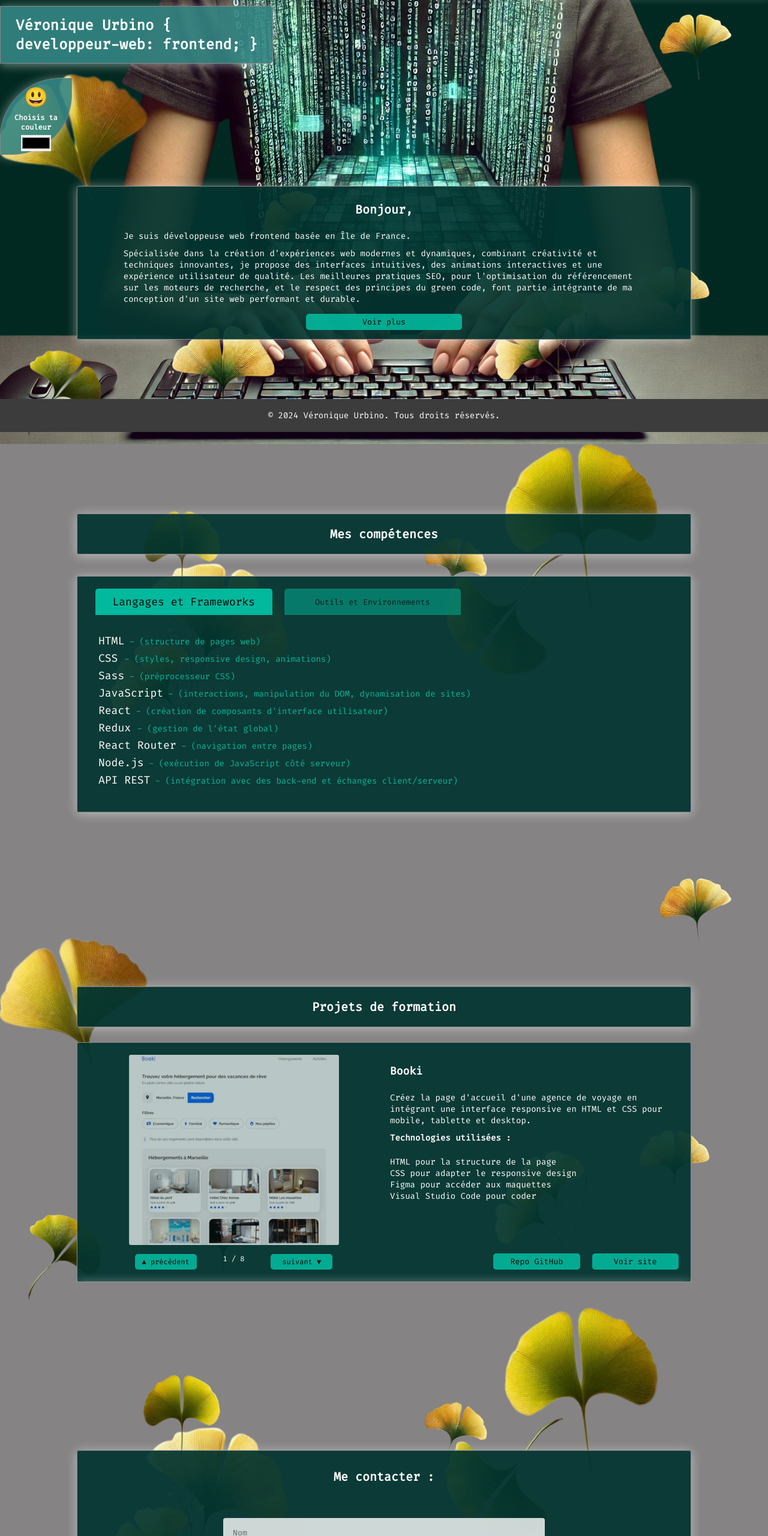
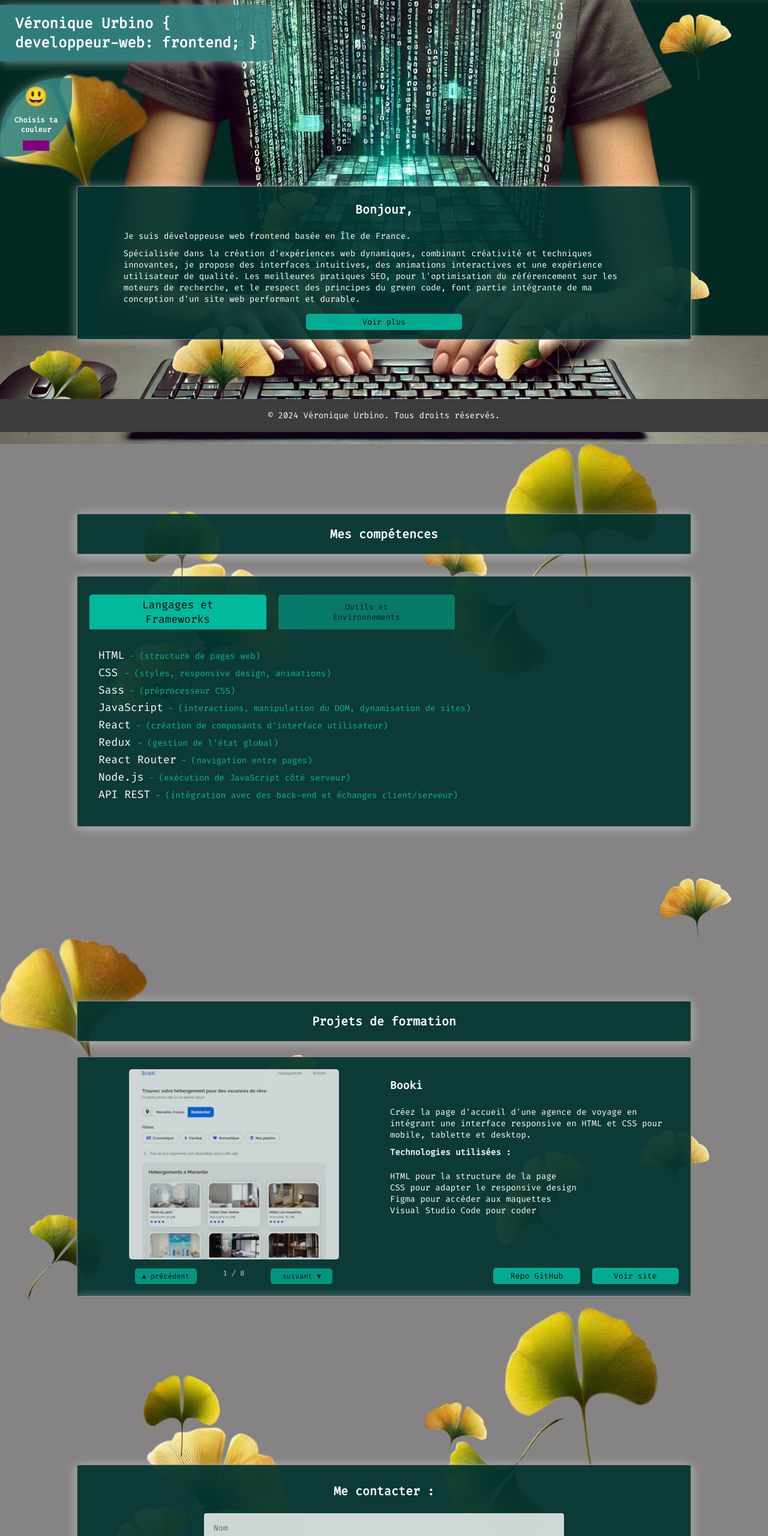
Before and after one commit to Vro2000/portefolio, a plain HTML site: page index.html in a window 1280 px wide. Shown: the part 80-2640 px from the top of the page at 60% size. Drawn offline with Linux system fonts and the light colour scheme.

Commit message:
version de présentation

```diff
--- a/index.html
+++ b/index.html
@@ -2,21 +2,37 @@
 <html lang="fr">
 
 <head>
-  <meta charset="UTF-8" >
-  <meta name="viewport" content="width=device-width, initial-scale=1.0" >
-  <meta name="description" content="Portfolio de Véronique Urbino, développeuse spécialisée en intégration web et design front-end. Découvrez mes projets et compétences techniques." >
-  <link rel="icon" href="../images/favicon.ico" type="image/x-icon" >
-  <link rel="preconnect" href="https://fonts.googleapis.com" >
-  <link rel="preconnect" href="https://fonts.gstatic.com" crossorigin >
+  <meta charset="UTF-8">
+  <meta name="viewport" content="width=device-width, initial-scale=1.0">
+  <meta name="description" content="Portfolio de Véronique Urbino, développeuse spécialisée en intégration web et design front-end. Découvrez mes projets et compétences techniques.">
+  <link rel="icon" href="images/favicon.ico" type="image/x-icon">
+  <link rel="preconnect" href="https://fonts.googleapis.com">
+  <link rel="preconnect" href="https://fonts.gstatic.com" crossorigin>
 
-  <link rel="preload" href="images/fond-developpeur-1792x1024.webp" as="image" media="(min-width: 769px)" >
-  <link rel="preload" href="images/fond-developpeur-1024x585.webp" as="image" media="(max-width: 768px)" >
-  <link rel="preload" href="images/fond-developpeur-640x366.webp" as="image" media="(max-width: 480px)" >
+  <!-- Preload images -->
+  <link rel="preload" href="images/fond-developpeur-1792x1024.webp" as="image" media="(min-width: 769px)">
+  <link rel="preload" href="images/fond-developpeur-1024x585.webp" as="image" media="(max-width: 768px)">
+  <link rel="preload" href="images/fond-developpeur-640x366.webp" as="image" media="(max-width: 480px)">
 
-  <link href="https://fonts.googleapis.com/css2?family=Fira+Code:wght@400&display=swap" rel="stylesheet" >
-  <link rel="stylesheet" href="styles.css" >
-  <title>Portefolio Véronique Urbino</title>
+  <!-- Google Fonts -->
+  <link href="https://fonts.googleapis.com/css2?family=Fira+Code:wght@400&display=swap" rel="stylesheet">
+  <link rel="stylesheet" href="styles.css">
+  <title>Portfolio Véronique Urbino</title>
 
+  <!-- Open Graph -->
+  <meta property="og:title" content="Portfolio Véronique Urbino">
+  <meta property="og:description" content="Développeuse spécialisée en intégration web et design front-end. Découvrez mes projets et compétences techniques.">
+  <meta property="og:image" content="images/fond-developpeur-1200x636.webp">
+  <meta property="og:image:width" content="1200">
+  <meta property="og:image:height" content="636">
+  <meta property="og:url" content="https://veronique-urbino-portefolio.netlify.app">
+  <meta property="og:type" content="website">
+
+  <!-- Twitter -->
+  <meta name="twitter:card" content="summary_large_image">
+  <meta name="twitter:title" content="Portfolio Véronique Urbino">
+  <meta name="twitter:description" content="Développeuse spécialisée en intégration web et design front-end. Découvrez mes projets et compétences techniques.">
+  <meta name="twitter:image" content="images/fond-developpeur-1200x636.webp">
 </head>
 
 <body>
@@ -32,27 +48,24 @@
 
     <div class="logo-nom">
       <h1>
-        <a href="#home">Véronique Urbino {<br />developpeur-web: frontend; }</a>
+        <a href="#home">Véronique Urbino {<br >developpeur-web: frontend; }</a>
       </h1>
     </div>
 
-    <!-- change le background-color de class .fond via JavaScript -->
     <div class="color-picker">
       <p id="emoji">😃</p>
       <label for="background-color-picker">
         Choisis ta couleur
       </label>
-      <input type="color" id="background-color-picker" name="background-color-picker" />
+      <input type="color" id="background-color-picker" name="background-color-picker" >
     </div>
   </header>
-
 
   <main>
     <div class="parallax-container fond"></div>
     <div class="parallax-container medium"></div>
     <div class="parallax-container fast"></div>
     <div class="parallax-container contenu" id="home">
-
 
       <section class="a-propos encadre" id="aboutID">
         <div>
@@ -61,7 +74,7 @@
             Je suis développeuse web frontend basée en Île de France.
           </p>
           <p>
-            Spécialisée dans la création d'expériences web modernes et dynamiques, combinant créativité et
+            Spécialisée dans la création d'expériences web dynamiques, combinant créativité et
             techniques innovantes, je propose des interfaces intuitives, des animations interactives et une
             expérience utilisateur de qualité. Les meilleures pratiques SEO, pour l'optimisation du référencement
             sur les moteurs de recherche, et le respect des principes du green code, font partie intégrante de
@@ -88,16 +101,14 @@
         </div>
       </div>
 
-
       <section class="competences" id="competencesID">
 
           <h2 class="encadre">Mes compétences</h2>
 
-        <!-- Bloc Compétences avec Onglets -->
         <div class="competences-container encadre">
           <div class="onglet-container">
-            <button class="onglet-link active" onclick="openOnglet(event, 'langages')">Langages et Frameworks</button>
-            <button class="onglet-link" onclick="openOnglet(event, 'outils')">Outils et Environnements</button>
+            <button class="onglet-button active" data-onglet="langages">Langages et <br>Frameworks</button>
+            <button class="onglet-button" data-onglet="outils">Outils et <br>Environnements</button>
           </div>
 
           <div id="langages" class="onglet-content">
@@ -131,37 +142,25 @@
         </div>
       </section>
 
-
-
-
-
       <section class="projets" id="projetsID">
-        <h2 class="encadre" >Projets de formation</h2>
-
+          <h2 class="encadre" >Projets de formation</h2>
         <div class="carousel">
           <div id="projets-container" class="carousel-container"></div>
         </div>
       </section>
 
-
-
-
       <section class="contact encadre" id="contactID">
         <h2>Me contacter :</h2>
 
         <form name="contact" method="POST" data-netlify="true">
-
           <label for="name" class="label-hidden">Nom</label>
           <input type="text" id="name" name="name" placeholder="Nom" required>
-
           <label for="email" class="label-hidden">Email</label>
           <input type="email" id="email" name="email" placeholder="Email" required>
-
           <label for="message" class="label-hidden">Votre message</label>
           <textarea id="message" name="message" placeholder="Votre message" required></textarea>
-
           <button type="submit">Envoyer</button>
-      </form>
+        </form>
 
       </section>
 
@@ -176,8 +175,6 @@
 
     </div>
 
-
-
   </main>
 
   <footer>
--- a/script.js
+++ b/script.js
@@ -1,14 +1,11 @@
 // gestion des parallaxes _________________________________
 window.addEventListener('scroll', function () {
   const scrollY = window.scrollY;
-
   const medium = document.querySelector('.medium');
   const fast = document.querySelector('.fast');
-  // const contenu = document.querySelector('.contenu');
-  // Modifier la vitesse
+  // pour modifier la vitesse
   medium.style.transform = `translateY(${scrollY * 0.8}px)`; // Moyen
   fast.style.transform = `translateY(${scrollY * 0.4}px)`; // Rapide
-  // contenu.style.transform = `translateY(${scrollY * 0.7}px)`; // Contenu (technologies + projets)
 });
 
 // color picker ___________________________________________
@@ -19,67 +16,68 @@ colorPicker.addEventListener('input', function () {
   fond.style.backgroundColor = this.value;
 });
 
+document.querySelector('.color-picker input').value = "#800080" ;
+
 // Modale 'voir plus' _____________________________________________
 
-// Ouvre la modale quand on clique sur "Voir plus"
+const modal = document.getElementById('modal');
+
 document.getElementById('voir-plus').addEventListener('click', function (event) {
-  event.stopPropagation(); // Empêche la propagation pour éviter de déclencher la fermeture
-  const modal = document.getElementById('modal');
+  event.stopPropagation();
   modal.style.display = 'flex'; // Affiche la modale
 });
 
-// Ferme la modale quand on clique sur la croix
 document.querySelector('.close').addEventListener('click', function () {
-  const modal = document.getElementById('modal');
-  modal.style.display = 'none';
+  modal.style.display = 'none'; // Ferme la modale quand on clique sur la croix
 });
 
-// Empêche les clics à l'intérieur de la modale de fermer la modale
-document.getElementById('modal').addEventListener('click', function (event) {
-  event.stopPropagation();
+modal.addEventListener('click', function (event) {
+  event.stopPropagation(); // Empêche les clics à l'intérieur de la modale de fermer la modale
 });
 
-// Ferme la modale si on clique en dehors de la modale
 window.addEventListener('click', function () {
-  const modal = document.getElementById('modal');
-  modal.style.display = 'none';
+  modal.style.display = 'none'; // Ferme la modale si on clique en dehors de la modale
 });
 
 // Ferme la modale si on scroll au-delà d'une certaine hauteur
 window.addEventListener('scroll', function () {
-  const modal = document.getElementById('modal');
-  const scrollPosition = window.scrollY || document.documentElement.scrollTop;
+  const scrollPosition = window.scrollY;
 
-  if (scrollPosition > 700) {
+  if (modal.style.display === 'flex' && scrollPosition > 700) {
     modal.style.display = 'none';
   }
 });
 
-
 // collapse containers ___________________________________
 
-// Fonction pour basculer entre les onglets
 function openOnglet(evt, ongletName) {
-  // Masquer tous les contenus d'onglets
+
+  const ongletButtons = document.querySelectorAll('.onglet-button');
+  ongletButtons.forEach((button) => {
+    button.classList.remove('active'); // Retire la classe 'active' de tous les liens d'onglets
+  });
+
   const ongletContents = document.querySelectorAll('.onglet-content');
   ongletContents.forEach((content) => {
-    content.style.display = 'none';
+    content.style.display = 'none';   // Masque tous les contenus d'onglets
   });
 
-  // Retirer la classe 'active' de tous les liens d'onglets
-  const ongletLinks = document.querySelectorAll('.onglet-link');
-  ongletLinks.forEach((link) => {
-    link.classList.remove('active');
+   evt.currentTarget.classList.add('active');  // Ajoute la classe 'active' au bouton cliqué
+   document.getElementById(ongletName).style.display = 'flex';// Affiche le contenu de l'onglet sélectionné
+}
+
+  //  récupérer les data attributs de l'onglet cliqué
+document.addEventListener('DOMContentLoaded', function () {
+  const ongletButtons = document.querySelectorAll('.onglet-button');
+
+  ongletButtons.forEach((button) => {
+    button.addEventListener('click', function (event) {
+      const ongletName = button.getAttribute('data-onglet');
+      openOnglet(event, ongletName);
+    });
   });
 
-  // Afficher le contenu de l'onglet sélectionné et ajouter 'active' au bouton
-  document.getElementById(ongletName).style.display = 'flex';
-  evt.currentTarget.classList.add('active');
-}
-
-// Initialisation pour afficher le premier onglet
-document.addEventListener('DOMContentLoaded', function () {
-  document.querySelector('.onglet-link.active').click();
+  document.querySelector('.onglet-button.active').click(); // click automatique pour le premier onglet
 });
 
 
@@ -89,10 +87,11 @@ document.addEventListener('DOMContentLoaded', function () {
 
 fetch('projets.json')
   .then((response) => response.json())
-  .then((projets) => {
+  .then((projetsTab) => {
     const projetsContainer = document.getElementById('projets-container');
+    const totalProjets = projetsTab.length;
     let currentIndex = 0;
-    const totalProjets = projets.length;
+
 
     // Mise à jour du compteur du carousel
     const updateCounter = () => {
@@ -102,7 +101,7 @@ fetch('projets.json')
     };
 
     // Affichage des projets
-    projets.forEach((projet) => {
+    projetsTab.forEach((projet) => {
       const projetDiv = document.createElement('div');
       projetDiv.classList.add('projet-item', 'encadre');
 
@@ -118,11 +117,7 @@ fetch('projets.json')
       // Vérifie si le lien de l'image existe
       let imageHTML = '';
       if (projet['img-site'] !== null) {
-        imageHTML = `
-          <div class="image-container">
-            <img src="${projet['img-site']}" alt="${projet.alt}">
-            <div class="image-overlay"></div>
-          </div>`;
+        imageHTML = `<img src="${projet['img-site']}" alt="${projet.alt}">`;
       } else {
         imageHTML = `<p>(Image non disponible)</p>`;
       }
@@ -150,15 +145,14 @@ fetch('projets.json')
       projetsContainer.appendChild(projetDiv);
     });
 
-    // Initialisation du compteur
-    updateCounter();
+    updateCounter();     // Initialisation du compteur
 
     // Gestion des boutons de navigation
     const nextButtons = document.querySelectorAll('.nextButton');
     const prevButtons = document.querySelectorAll('.prevButton');
 
     // Fonction pour afficher le projet en fonction de l'index
-    const EditProjet = (index) => {
+    const afficheProjet = (index) => {
       projetsContainer.scrollTop = projetsContainer.offsetHeight * index;
       updateCounter();
     };
@@ -167,7 +161,7 @@ fetch('projets.json')
     nextButtons.forEach((button) => {
       button.addEventListener('click', () => {
         currentIndex = (currentIndex + 1) % totalProjets; // Boucle au début après le dernier projet
-        EditProjet(currentIndex);
+        afficheProjet(currentIndex);
       });
     });
 
@@ -175,7 +169,7 @@ fetch('projets.json')
     prevButtons.forEach((button) => {
       button.addEventListener('click', () => {
         currentIndex = (currentIndex - 1 + totalProjets) % totalProjets; // Boucle à la fin après le premier projet
-        EditProjet(currentIndex);
+        afficheProjet(currentIndex);
       });
     });
   });
--- a/styles.css
+++ b/styles.css
@@ -5,7 +5,7 @@
 	--fond-color: rgb(2, 41, 33);
 	--encadre-back: rgba(3, 53, 48, 0.92);
 	--radius-back: rgba(53, 135, 132, 0.9);
-	--button-back: #02b89d; /*#2d9b8b*/
+	--button-back: #02b89d;
 	--button-hover-back: #ebc428;
 	--titre-active: #bb48b3;
 	--footer-back: rgb(60, 60, 60);
@@ -113,28 +113,22 @@ header {
 	display: flex;
 	flex-direction: column;
 	padding-top: 10px;
-	pointer-events: none; /* les clicks passent au travers*/
 }
-.logo-nom, nav, .color-picker {
-	pointer-events: auto; /* les clicks sont réactivés*/
+.logo-nom, nav {
 	box-shadow: var(--box-shadow);
-	border: var(--border-shadow);
-	border-radius: 3px;
+	background-color: var(--radius-back);
+	white-space: nowrap;
 }
 .logo-nom {
 	border-radius: 0 5px 5px 0;
-	background-color: var(--radius-back);
 	width: max-content;
 	padding: 5px 25px 15px 25px;
-	white-space: nowrap;
-	pointer-events: auto; /* les clicks sont réactivés*/
 }
 .logo-nom a {
 	font-size: inherit;	/* hérite de la taille de h1*/
 }
 nav {
 	align-self: flex-end;
-	background-color: var(--radius-back);
 	border-radius: 5px 0px 0px 5px;
 	padding: 5px 25px 0px 25px;
 	margin-bottom: 20px;
@@ -152,12 +146,14 @@ nav ul {
 	display: flex;
 	flex-direction: column;
 	text-align: center;
+	align-items: center;
 	width: 120px;
 	margin-top: 200px;
-	align-items: center;
 	padding: 5px 5px;
 	background-color: var(--radius-back);
 	border-radius: 100px 0px;
+	box-shadow: var(--box-shadow);
+	gap: 5px;
 }
 .color-picker label {
 	display: flex;
@@ -165,8 +161,8 @@ nav ul {
 	font-size: 12px;
 }
 .color-picker input {
-	margin-top: 5px;
 	padding: 0;	/* Retire le padding par défaut*/
+	background: none; /*supprime effet de bordure sur chrome*/
 	cursor: pointer;
 }
 .color-picker input:hover {
@@ -218,9 +214,8 @@ section {
 	margin-left: auto;
 	margin-right: auto;
 	margin-top: 280px;
-	display: flex;
 	width: 80%;
-	scroll-margin-top: 278px; /* Ajoute une marge pour compenser la hauteur du header (liens nav). */
+	scroll-margin-top: 278px; /* marge pour compenser la hauteur du header (liens nav). */
 }
 .a-propos {
 	margin-top: 390px;
@@ -267,22 +262,16 @@ section {
 	display: flex;
 	margin-bottom: 15px;
 }
-.onglet-link {
-	padding: 10px 20px;
+.onglet-button {
 	cursor: pointer;
 	border-radius: 5px 5px 0 0;
-	margin: 0 10px;
-	background-color: var(--button-back);
+	margin-right: 20px;
 	opacity: 0.5;
 	transition: background-color 0.3s ease;
 }
-.onglet-link.active {
-	background-color: var(--button-back);
+.onglet-button.active {
 	opacity: 1;
 	font-size: 18px;
-}
-.onglet-link:hover {
-	background-color: var(--button-hover-back);
 }
 .onglet-content {
 	display: none;
@@ -295,8 +284,6 @@ section {
 .onglet-content span{
 	font-size: 18px;
 	color: white;
-	text-shadow: #f6d85e;
-
 }
 #outils {
 	margin-left: 31%;
@@ -305,20 +292,18 @@ section {
 /*--------------------------------
   Section Projets
 --------------------------------*/
-/* Conteneur principal des projets */
-.projets {
+	.projets {
 	display: flex;
 	flex-direction: column;
 	gap: 0.5rem;
   }
-  /* Conteneur du carousel */
   .carousel {
 	position: relative;
 	display: flex;
-	flex-direction: column; /* Dispose le carousel en colonne pour le défilement vertical */
+	flex-direction: column; /* colonne pour le défilement vertical */
 	align-items: center;
 	width: 100%;
-	height: 400px; /* Hauteur définie pour afficher un projet à la fois */
+	height: 400px; /* Hauteur pour un projet à la fois */
   }
   .carousel-container {
 	width: 100%;
@@ -328,7 +313,7 @@ section {
 	scroll-behavior: smooth;
   }
   .projet-item {
-	min-height: 100%; /* Prend toute la hauteur visible de carousel */
+	min-height: 100%;
 	display: flex;
 	gap: 20px;
   }
@@ -338,36 +323,17 @@ section {
 	justify-content: center;
 	align-items: center;
 	flex-direction: column;
+	opacity: 0.8;
+  }
+  .content-image img{
+	border-radius: 5px;
   }
   .content-text {
 	flex: 1;
 	display: flex;
 	flex-direction: column;
   }
-
-  /* Styles pour l'overlay sur image */
-  .image-container {
-	position: relative;
-	display: inline-block;
-  }
-  .image-container img {
-	position: relative;
-	display: flex;
-	flex-direction: column;
-	align-items: center;
-	border-radius: 3px;
-  }
-  .image-overlay {
-	position: absolute;
-	top: 0;
-	left: 0;
-	width: 100%;
-	height: 100%;
-	background-color: var(--encadre-back);
-	opacity: 0.3;
-	pointer-events: none;
-  }
-  /* Conteneur des boutons GitHub et site */
+  /* Boutons GitHub et site */
   .buttons-container {
 	display: flex;
 	gap: 20px;
@@ -377,27 +343,25 @@ section {
   /* Boutons de navigation */
   .carousel-controls {
 	display: flex;
-	justify-content: space-between; /* Espace entre les éléments */
+	justify-content: space-between;
 	align-items: center;
 	gap: 10px;
 	width: 330px; /* Prend la largeur de l'image */
 	margin-top: auto; /* Pousse les contrôles en bas de .image-container */
   }
-
   .prevButton,
   .nextButton,
   .counter {
 	flex: 1; /* Prend 1/3 de la largeur disponible */
-	text-align: center; /* Centre le texte dans chaque élément */
+	text-align: center;
 	font-size: 12px;
 	padding: 5px;
-	white-space: nowrap; /* Empêche le texte de revenir à la ligne */
+	white-space: nowrap;
   }
 
 /*--------------------------------
   formulaire contact
 --------------------------------*/
-/* Style de base pour le formulaire */
 .contact{
 	display: flex;
 	flex-direction: column;
@@ -405,10 +369,7 @@ section {
 form {
     max-width: 600px;
     margin: 0 auto;
-    padding: 2rem;
-    border-radius: 8px;
 }
-/* Style des champs de saisie */
 form input[type="text"],
 form input[type="email"],
 form textarea {
@@ -417,7 +378,6 @@ form textarea {
     margin: 0.5rem 0;
     border-radius: 4px;
     resize: vertical;
-	background-color: white;
 	opacity: 0.8;
 }
 form button {
@@ -427,11 +387,7 @@ form button {
 	position: absolute;
     width: 1px;
     height: 1px;
-    padding: 0;
     overflow: hidden;
-    clip: rect(0, 0, 0, 0);
-    white-space: nowrap;
-    border: 0;
 }
 
 /* --------------------------------------- */
@@ -460,7 +416,6 @@ form button {
 	.fond{
 		background-image: url(images/fond-developpeur-1024x585.webp);
 	}
-
 	h1,	h2 {
 		font-size: 1.1rem;
 	}
@@ -472,9 +427,7 @@ form button {
 	}
 	.onglet-container button {
 		width: 45%;
-		white-space: normal;
 	}
-
 	#outils {
 		margin-left: 0%;
 	}
@@ -484,7 +437,6 @@ form button {
 	.projet-item {
 		flex-direction: column;
 	}
-
 	.the-end {
 		width: 70%;
 	}
@@ -508,7 +460,13 @@ form button {
 	.titres h3 {
 		margin: 3px;
 	}
-	.onglet-link.active {
+	.onglet-button.active {
 		font-size: 14px;
 	}
+	.onglet-content span{
+		font-size: 14px;
+	}
+	.content-image img{
+		width: 95%;
+	  }
 }
```
Also changed, not shown: images/fond-developpeur-1200x636.webp (added).
